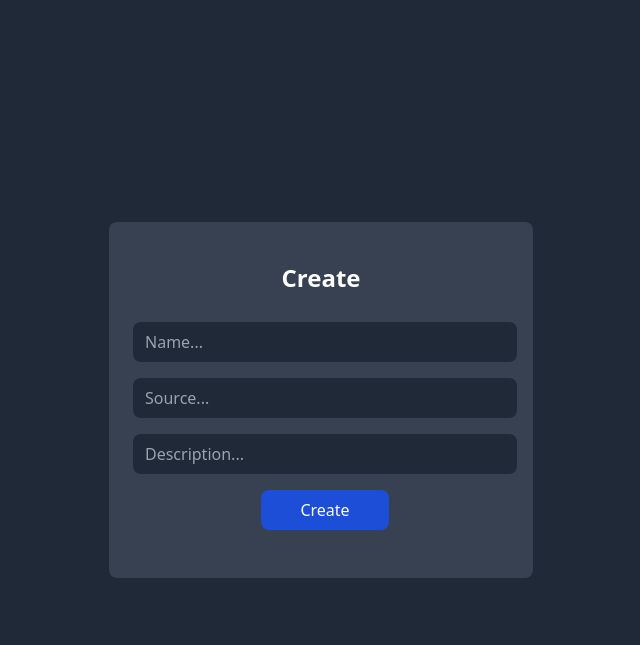
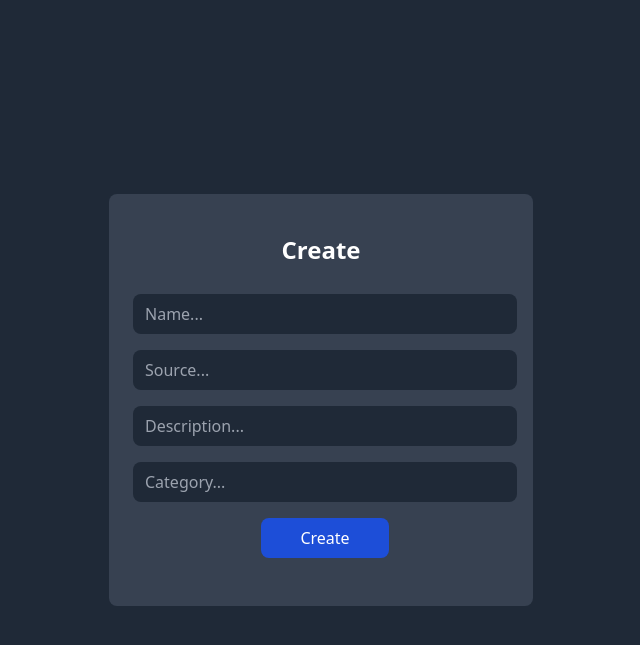
Before and after one commit to Ian4634/eduspace_api_final_version, a Django app: page /create/ in a window 1280 px wide. Shown: the top 645 px of the page, without its empty margins (319-959 px from the left). Run offline with Django 3.2, Linux system fonts and the light colour scheme.

Commit message:
added category

```diff
--- a/myapp/admin.py
+++ b/myapp/admin.py
@@ -1,6 +1,5 @@
 from django.contrib import admin
-from .models import Category, Video
+from .models import  Video
 # Register your models here.
 
 admin.site.register(Video)
-admin.site.register(Category)
--- a/myapp/models.py
+++ b/myapp/models.py
@@ -2,13 +2,10 @@ from django.db import models
 
 # Create your models here.
 
-
-class Category(models.Model):
-    name = models.CharField(blank=True, max_length = 200)
 
 class Video(models.Model):
     id = models.AutoField(primary_key=True)
     name = models.CharField(blank=True, max_length=1000)
     source = models.URLField(blank = True)
     descriptions = models.CharField(blank=True, max_length=1500)
-    category = models.ManyToManyField(Category)
+    category = models.CharField(blank=True, max_length = 200)
--- a/myapp/views.py
+++ b/myapp/views.py
@@ -12,7 +12,11 @@ def index(request):
         context = {'form': AddVideoForm}
         return render(request, 'index.html', context)
     elif request.method == "POST":
-        form = AddVideoForm(request.POST).save()
+        name = request.POST['name']
+        source = request.POST['source']
+        description = request.POST['description']
+        category = request.POST['category']
+        Video.objects.create(name = name, source = source, descriptions = description,category = category).save()
         return HttpResponseRedirect("?submitted=True")
     elif "submitted" in request.GET:
         return redirect(reverse('myapp:query'))
--- a/template/index.html
+++ b/template/index.html
@@ -10,6 +10,7 @@
         <input type='text' placeholder="Name..." class="rounded-lg p-2 px-3 bg-gray-800 m-2 w-full" name='name'>
         <input type='url' placeholder="Source..." class="rounded-lg p-2 px-3 bg-gray-800 m-2 w-full" name='source'>
         <input type='text' placeholder="Description..." class="rounded-lg p-2 px-3 bg-gray-800 m-2 w-full" name='description'>
+        <input type='text' placeholder="Category..." class="rounded-lg p-2 px-3 bg-gray-800 m-2 w-full" name='category'>
         <button type='submit' class="w-1/3 p-2 bg-blue-700 rounded-lg m-2" >Create</button>
 </form>
 </div>
```
Also changed, not shown: db.sqlite3, myapp/migrations/0003_auto_20211103_1642.py (added).
